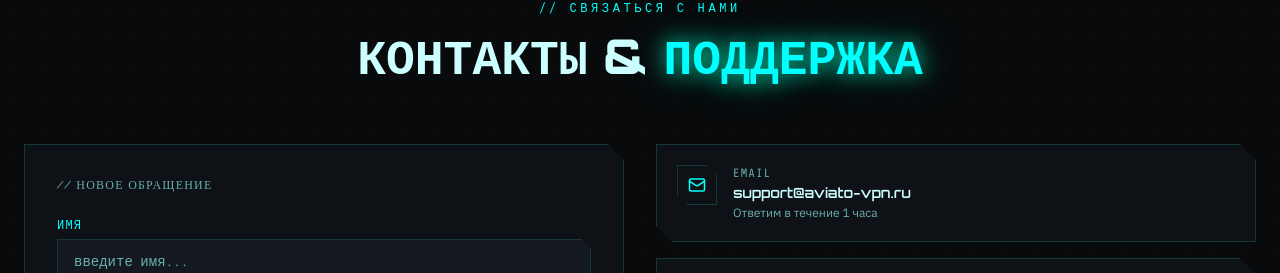
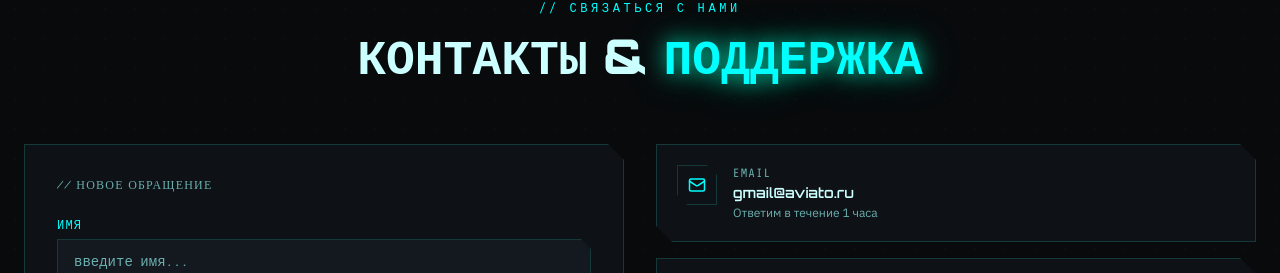
Before and after one commit to pr-poehali-dev/data-protection-service, a React (Vite) app: page / in a window 1280 px wide. Shown: the part 2448-2721 px from the top of the page. Built offline with nearby package versions, Linux system fonts and the light colour scheme.

Commit message:
Add gmail@aviato.ru email

```diff
--- a/src/pages/Index.tsx
+++ b/src/pages/Index.tsx
@@ -442,7 +442,7 @@ export default function Index() {
 
             <div className="space-y-4">
               {[
-                { icon: "Mail", label: "Email", value: "support@aviato-vpn.ru", sub: "Ответим в течение 1 часа" },
+                { icon: "Mail", label: "Email", value: "gmail@aviato.ru", sub: "Ответим в течение 1 часа" },
                 { icon: "MessageCircle", label: "Telegram", value: "@aviatovpn_support", sub: "Круглосуточная поддержка" },
                 { icon: "Phone", label: "Телефон", value: "+7 900 361-08-00", sub: "Бесплатно по России" },
               ].map((c) => (
```
